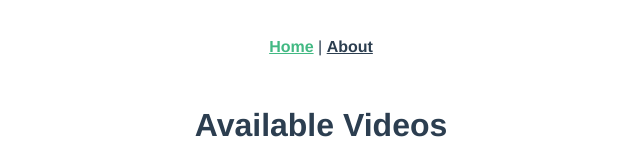
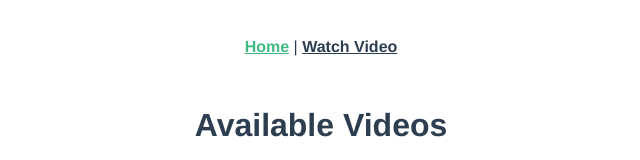
Before and after one commit to MiguelSantosMS/simplestream-coding-test, a Vue app: page / in a window 1280 px wide. Shown: the top 160 px of the page, without its empty margins (319-959 px from the left). Built offline with nearby package versions, Linux system fonts and the light colour scheme.

Commit message:
Changing the name of the vue routes

```diff
--- a/src/App.vue
+++ b/src/App.vue
@@ -3,7 +3,7 @@
         <div id="nav">
             <router-link to="/">Home</router-link>
             |
-            <router-link to="/about">About</router-link>
+            <router-link to="/watch-video">Watch Video</router-link>
         </div>
         <router-view/>
     </div>
--- a/src/router/index.js
+++ b/src/router/index.js
@@ -11,12 +11,12 @@ const routes = [
         component: Home
     },
     {
-        path: '/about',
-        name: 'About',
+        path: '/watch-video',
+        name: 'WatchVideo',
         // route level code-splitting
         // this generates a separate chunk (about.[hash].js) for this route
         // which is lazy-loaded when the route is visited.
-        component: () => import(/* webpackChunkName: "about" */ '../views/About.vue')
+        component: () => import(/* webpackChunkName: "about" */ '../views/WatchVideo.vue')
     }
 ]
 
```
